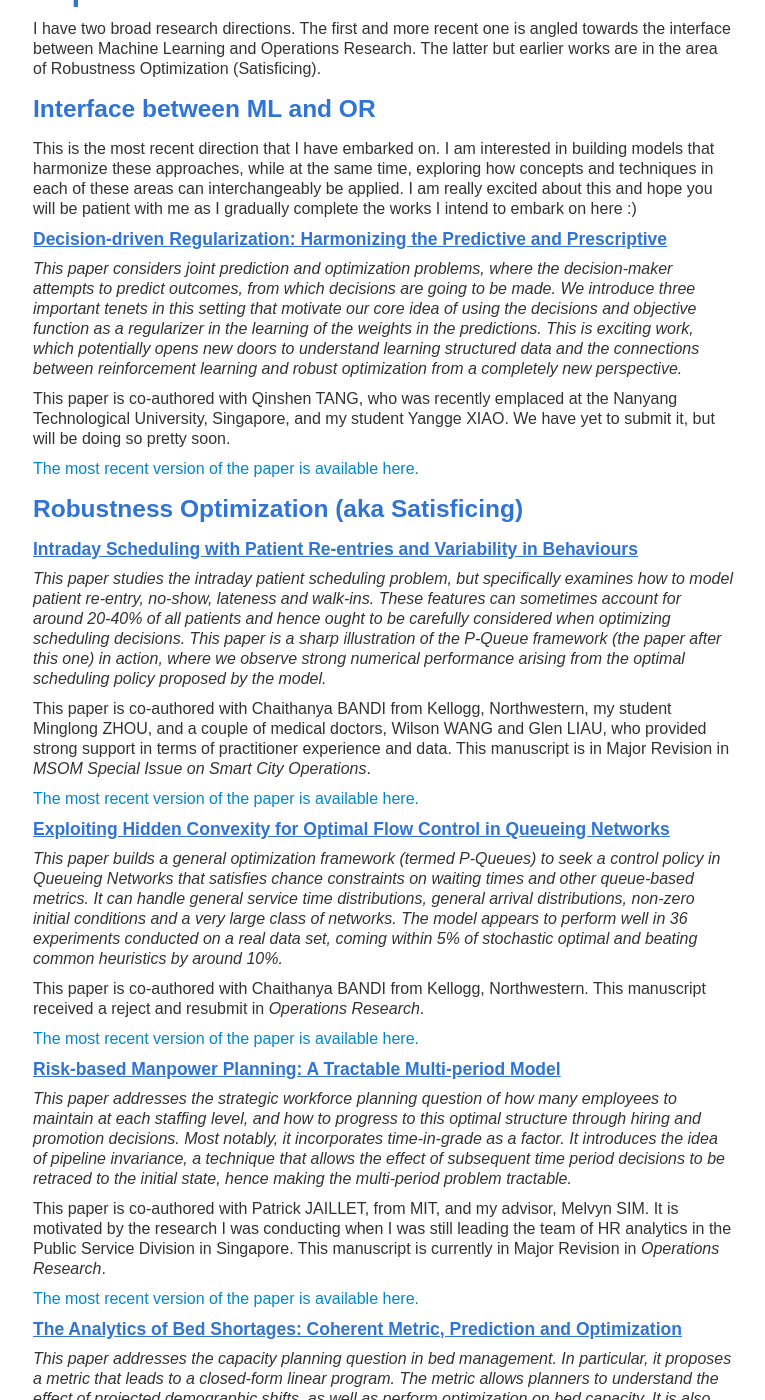
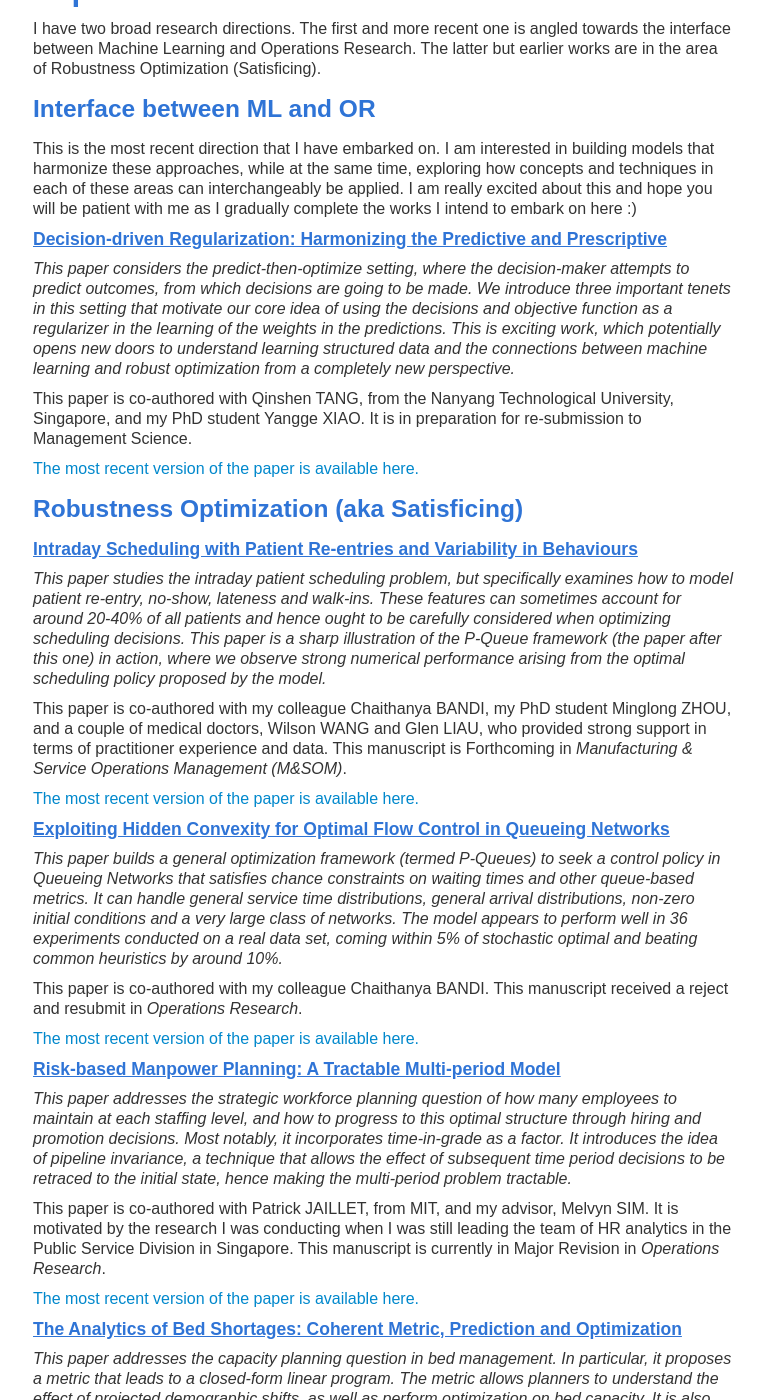
Before and after one commit to gg-ed/gg-ed.github.io, a Jekyll site: the page built from pages/research.md, in a window 1280 px wide and 1400 px high, scrolled down 193 px. Shown: the whole window, without its empty margins (257-1022 px from the left). Built offline with Jekyll 4.4.1, drawn with Linux system fonts in a browser that asks for light colours; some of the changed text lies outside the part shown.

Commit message:
Job market update 231120

```diff
--- a/pages/research.md
+++ b/pages/research.md
@@ -13,9 +13,9 @@ I have two broad research directions. The first and more recent one is angled to
 This is the most recent direction that I have embarked on. I am interested in building models that harmonize these approaches, while at the same time, exploring how concepts and techniques in each of these areas can interchangeably be applied. I am really excited about this and hope you will be patient with me as I gradually complete the works I intend to embark on here :)
 
 #### <u> Decision-driven Regularization: Harmonizing the Predictive and Prescriptive
-*This paper considers joint prediction and optimization problems, where the decision-maker attempts to predict outcomes, from which decisions are going to be made. We introduce three important tenets in this setting that motivate our core idea of using the decisions and objective function as a regularizer in the learning of the weights in the predictions. This is exciting work, which potentially opens new doors to understand learning structured data and the connections between reinforcement learning and robust optimization from a completely new perspective.*
+*This paper considers the predict-then-optimize setting, where the decision-maker attempts to predict outcomes, from which decisions are going to be made. We introduce three important tenets in this setting that motivate our core idea of using the decisions and objective function as a regularizer in the learning of the weights in the predictions. This is exciting work, which potentially opens new doors to understand learning structured data and the connections between machine learning and robust optimization from a completely new perspective.*
 
-This paper is co-authored with Qinshen TANG, who was recently emplaced at the Nanyang Technological University, Singapore, and my student Yangge XIAO. We have yet to submit it, but will be doing so pretty soon.
+This paper is co-authored with Qinshen TANG, from the Nanyang Technological University, Singapore, and my PhD student Yangge XIAO. It is in preparation for re-submission to Management Science.
 
 [The most recent version of the paper is available here.]({{ BASE_PATH}}/pages/working_papers/ddr.pdf)
 
@@ -24,14 +24,14 @@ This paper is co-authored with Qinshen TANG, who was recently emplaced at the Na
 #### <u>Intraday Scheduling with Patient Re-entries and Variability in Behaviours</u>
 *This paper studies the intraday patient scheduling problem, but specifically examines how to model patient re-entry, no-show, lateness and walk-ins. These features can sometimes account for around 20-40% of all patients and hence ought to be carefully considered when optimizing scheduling decisions. This paper is a sharp illustration of the P-Queue framework (the paper after this one) in action, where we observe strong numerical performance arising from the optimal scheduling policy proposed by the model.*
 
-This paper is co-authored with Chaithanya BANDI from Kellogg, Northwestern, my student Minglong ZHOU, and a couple of medical doctors, Wilson WANG and Glen LIAU, who provided strong support in terms of practitioner experience and data. This manuscript is in Major Revision in *MSOM Special Issue on Smart City Operations*.
+This paper is co-authored with my colleague Chaithanya BANDI, my PhD student Minglong ZHOU, and a couple of medical doctors, Wilson WANG and Glen LIAU, who provided strong support in terms of practitioner experience and data. This manuscript is Forthcoming in *Manufacturing & Service Operations Management (M&SOM)*.
 
 [The most recent version of the paper is available here.]({{ BASE_PATH}}/pages/working_papers/xray.pdf)
 
 #### <u>Exploiting Hidden Convexity for Optimal Flow Control in Queueing Networks</u>
 *This paper builds a general optimization framework (termed P-Queues) to seek a control policy in Queueing Networks that satisfies chance constraints on waiting times and other queue-based metrics. It can handle general service time distributions, general arrival distributions, non-zero initial conditions and a very large class of networks. The model appears to perform well in 36 experiments conducted on a real data set, coming within 5% of stochastic optimal and beating common heuristics by around 10%.*
 
-This paper is co-authored with Chaithanya BANDI from Kellogg, Northwestern. This manuscript received a reject and resubmit in *Operations Research*.
+This paper is co-authored with my colleague Chaithanya BANDI. This manuscript received a reject and resubmit in *Operations Research*.
 
 [The most recent version of the paper is available here.]({{ BASE_PATH}}/pages/working_papers/pqueue.pdf)
 
@@ -47,7 +47,7 @@ This paper is co-authored with Patrick JAILLET, from MIT, and my advisor, Melvyn
 
 *This paper addresses the capacity planning question in bed management. In particular, it proposes a metric that leads to a closed-form linear program. The metric allows planners to understand the effect of projected demographic shifts, as well as perform optimization on bed capacity. It is also able to handle tandem planning of capacity across different wards.*
 
-This paper is co-authored with Jingui XIE, from USTC, my advisor, Melvyn SIM, and Shao-Wei LAM, a collaborator in a hospital. This manuscript has been submitted to *Operations Research*. It won the Best Student Paper at POMS-HK 2018.
+This paper is co-authored with Jingui XIE, now at TUM, my advisor, Melvyn SIM, and Shao-Wei LAM, a collaborator in a hospital. This manuscript has been submitted to *Operations Research*. It won the Best Student Paper at POMS-HK 2018.
 
 [The most recent version of the paper is available here.]({{ BASE_PATH}}/pages/working_papers/bed_shortage.pdf)
 
@@ -57,11 +57,9 @@ In this section, I describe some of the working papers that I have yet to turn i
 
 #### Risk-based Optimization
 
-<b>A Robustness Framework for Resource Allocation with Both Demand and Supply Uncertainty.</b> This work examines the problem of performing an adaptive matching between demand to supply resource availability under the context of demand uncertainty and dynamic resource re-allocation. Such circumstances are common in ride-sharing networks and patient management. We build a general tractable framework and illustrate it on a maintenance work allocation setting. It is joint work with Yun Fong LIM from the Singapore Management University (SMU), and his student Peng WANG. We are expecting to make the manuscript public by May 2020.
+<b>A Robustness Framework for Resource Allocation with Both Demand and Supply Uncertainty.</b> This work examines the problem of performing an adaptive matching between demand to supply resource availability under the context of demand uncertainty and dynamic resource re-allocation. Such circumstances are common in ride-sharing networks and patient management. We build a general tractable framework and illustrate it on a maintenance work allocation setting. It is joint work with Yun Fong LIM from the Singapore Management University (SMU), and his student Peng WANG.
 
 <b>Inventory-responsive Donor Management Policy: A Tandem Queueing Network Model.</b> In this work, we formulate a model for blood donor management as two disjoint queueing models that are to be controlled in tandem. The goal is to determine how many donors from which pools to call up for blood donation during times of shortages. We apply the technique of P-Queues to ensure that the model remains tractable. It is joint work with Sarah GAO Yini from SMU, her student Nicholas YEO, and a post-doc at the IORA, Taozeng ZHU.
-
-<b>Optimization of Fork-join Queues under the Pipeline Queues Paradigm.</b> The initial P-Queues framework introduced by Chaithanya and I in the first paper above, does not trivially extend to fork-join systems; this paper seeks to do just that. This is joint work with Chaithanya BANDI, Minglong ZHOU, and also Xinshang WANG at Alibaba.
 
 #### Other Projects
 
```
Also changed, not shown: 3 other files.
